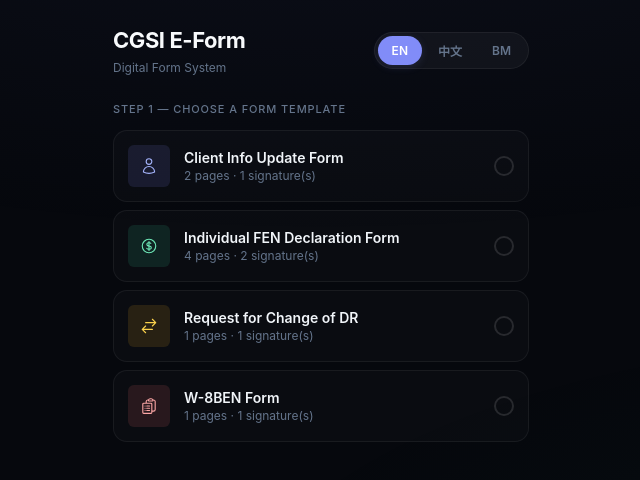
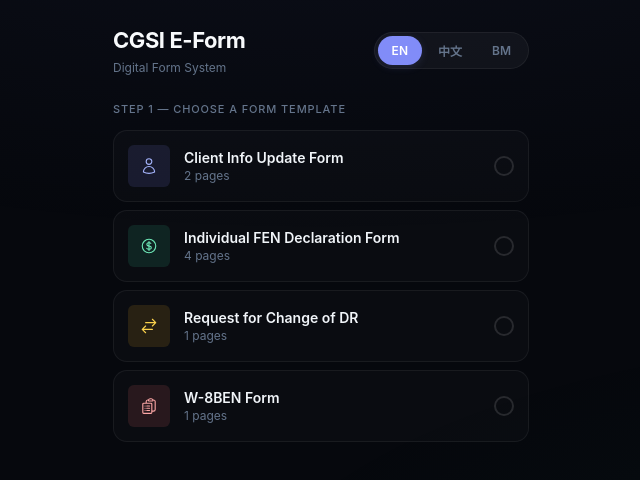
Before and after one commit to naiping87/cgsi-eform, a Next.js app: page / in a window 1280 px wide. Shown: the top 480 px of the page, without its empty margins (319-959 px from the left). Built offline with nearby package versions, Linux system fonts and the light colour scheme.

Commit message:
chore: remove sigCount display from template cards

```diff
--- a/src/components/TemplateSelector.jsx
+++ b/src/components/TemplateSelector.jsx
@@ -50,7 +50,7 @@ export default function TemplateSelector({ lang, selected, onSelect }) {
               </div>
               <div style={{flex:1,minWidth:0}}>
                 <div className="template-name">{tmpl.name}</div>
-                <div className="template-meta">{tmpl.pages} {t(lang, 'pages')} · {tmpl.sigCount} {t(lang, 'sig')}</div>
+                <div className="template-meta">{tmpl.pages} {t(lang, 'pages')}</div>
               </div>
               <div className={`radio-circle${isSel ? ' checked' : ''}`}>
                 {isSel && (
```
